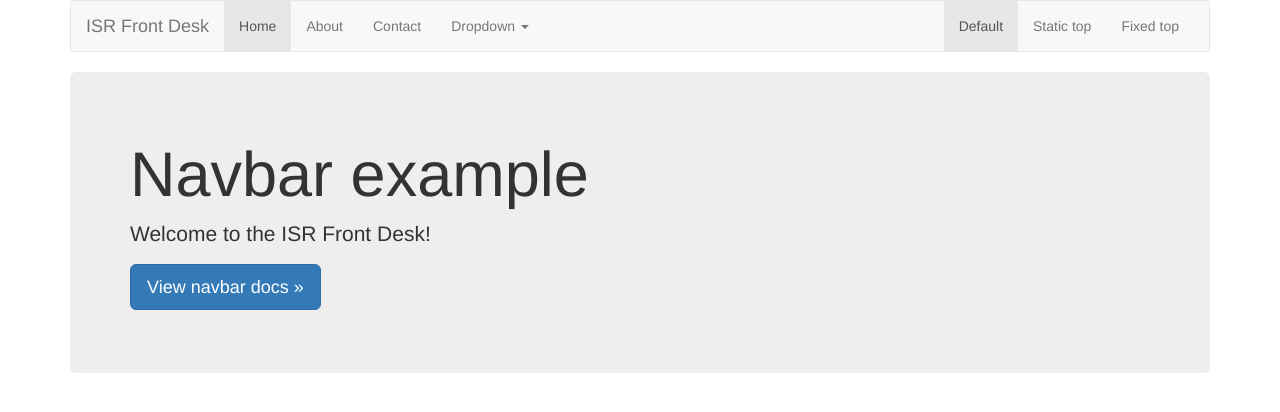
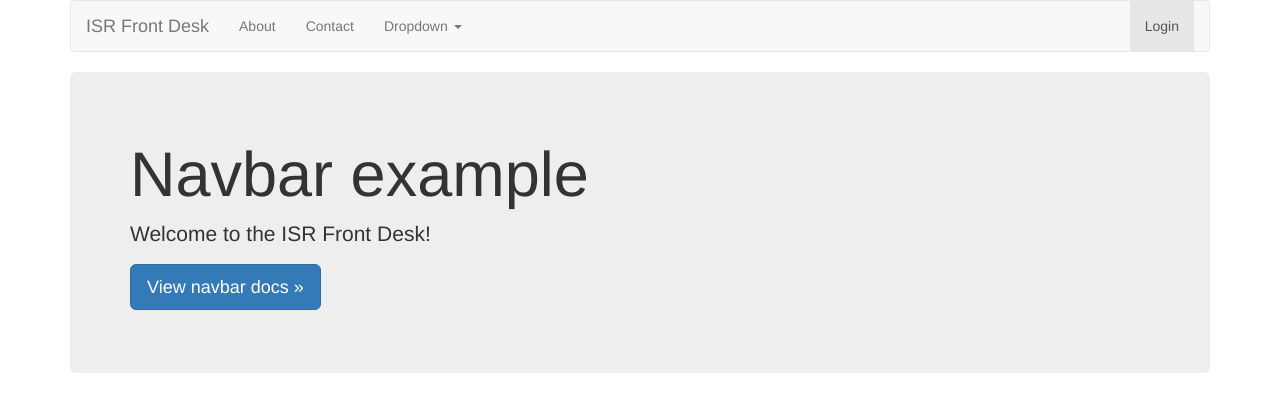
Before and after one commit to rsarathy/ISRFrontDesk, a Django app: template templates/index.html in a window 1280 px wide. Shown: the top 412 px of the page. Run offline with Django 3.2, Linux system fonts and the light colour scheme; the template is opened without the code that fills it, so the values that code supplies are empty; some libraries are stand-ins or nearby versions.

Commit message:
stubbing methods

```diff
--- a/ClerkLog/urls.py
+++ b/ClerkLog/urls.py
@@ -23,4 +23,6 @@ urlpatterns = [
     url(r'^$', TemplateView.as_view(template_name='index.html')),
     url(r'^log/$', 'ClerkLog.views.make_log'),
     url(r'^login/$', 'Authentication.views.login'),
+    url(r'^contact/$', TemplateView.as_view(template_name='contact.html')),
+    # TODO: Contact views --> submit request / complaint
 ]
--- a/templates/index.html
+++ b/templates/index.html
@@ -22,14 +22,14 @@
           </div>
           <div id="navbar" class="navbar-collapse collapse">
             <ul class="nav navbar-nav">
-              <li class="active"><a href="">Home</a></li>
+{#              <li class="active"><a href="">Home</a></li>#}
               <li><a href="#">About</a></li>
-              <li><a href="#">Contact</a></li>
+              <li><a href="/contact">Contact</a></li>
               <li class="dropdown">
                 <a href="#" class="dropdown-toggle" data-toggle="dropdown" role="button" aria-haspopup="true" aria-expanded="false">Dropdown <span class="caret"></span></a>
                 <ul class="dropdown-menu">
-                  <li><a href="#">Action</a></li>
-                  <li><a href="#">Another action</a></li>
+                  <li><a href="#">View Media List</a></li>
+                  <li><a href="#">View Games List</a></li>
                   <li><a href="http://housing.illinois.edu/maintenance">Submit a TMA</a></li>
                   <li role="separator" class="divider"></li>
                   <li class="dropdown-header">Nav header</li>
@@ -39,9 +39,14 @@
               </li>
             </ul>
             <ul class="nav navbar-nav navbar-right">
-              <li class="active"><a href="./">Default <span class="sr-only">(current)</span></a></li>
-              <li><a href="../navbar-static-top/">Static top</a></li>
-              <li><a href="../navbar-fixed-top/">Fixed top</a></li>
+            {% if username %}
+                <li class="active">Welcome, {{ username }} <span class="sr-only">(current)</span></li>
+                <li><a href="../navbar-static-top/">Static top</a></li>
+                <li><a href="../navbar-fixed-top/">Fixed top</a></li>
+            {% else %}
+                <li class="active"><a href="/login">Login<span class="sr-only">(current)</span></a></li>
+            {% endif %}
+
             </ul>
           </div><!--/.nav-collapse -->
         </div><!--/.container-fluid -->
```
Also changed, not shown: ClerkLog/forms.py (+5 -2 lines).
